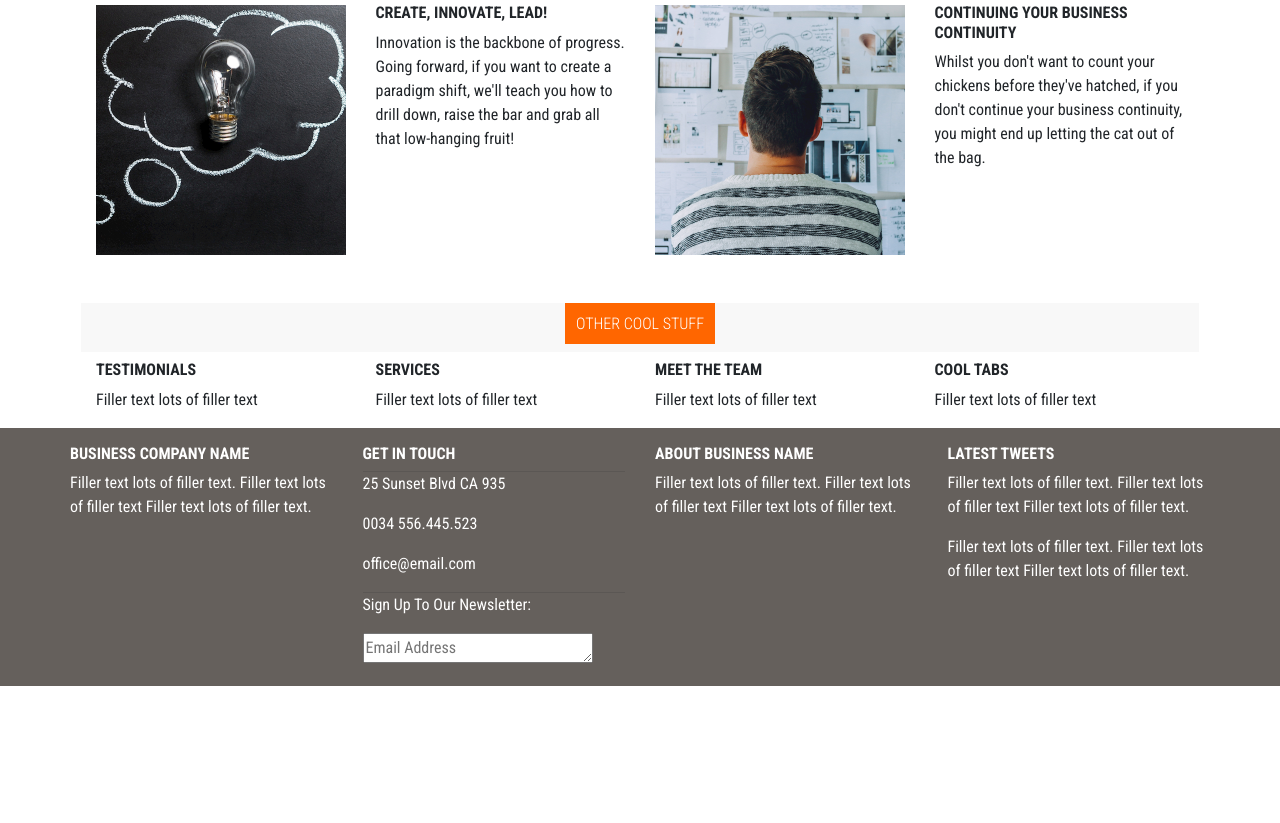
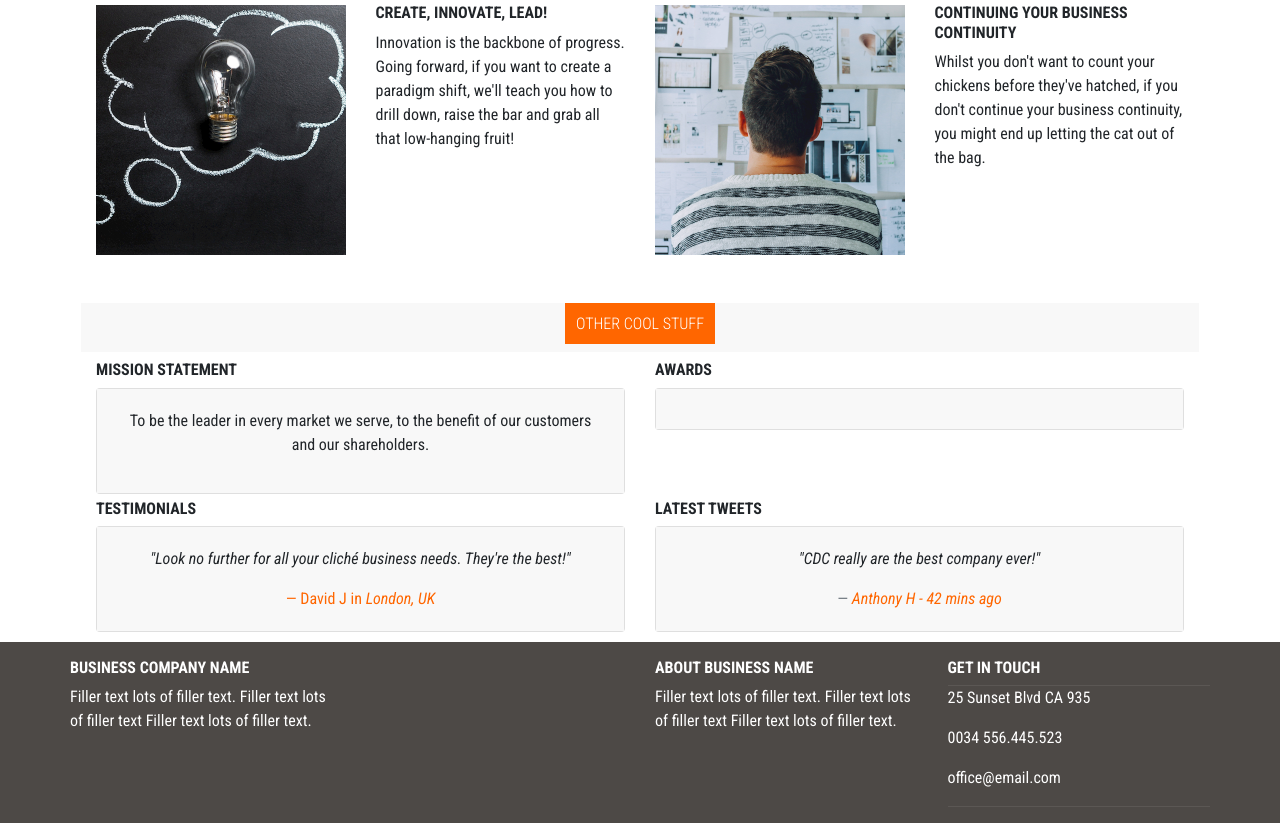
Before and after one commit to joseph-johnson27001/Business-Landing-Page, a plain HTML site: page index.html in a window 1280 px wide. Shown: the part 1193-2016 px from the top of the page. Before the commit the page ends 1879 px from the top, so only its background shows below. Drawn offline with nearby package versions, Linux system fonts and the light colour scheme.

Commit message:
Fourth Section Row and Social Media container
- Added color for social-media-name
- Edited background-color and margin-top of #bottom-container
- Changed jumbotron height at smaller viewports

```diff
--- a/css/styles.css
+++ b/css/styles.css
@@ -131,10 +131,10 @@ JUMBOTRON
 }
 
 
-@media (max-width: 575px) {
+@media (max-width: 535px) {
 
   .jumbotron {
-    height: 400px;
+    height: 450px;
   }
 
   .jumbotron h1 {
@@ -145,7 +145,6 @@ JUMBOTRON
 
  .lead {
       font-size: 1.8rem;
-
   }
 
  .lead-2 {
@@ -204,13 +203,22 @@ THIRD ROW SECTION
 }
 
 /* ================================================================================
+FOURTH SECTION ROW
+================================================================================ */
+
+.social-media-name {
+  color: #FF6600;
+}
+
+/* ================================================================================
 SOCIAL MEDIA CONTAINER
 ================================================================================ */
 
-#social-media-container {
+#bottom-container {
   color: white;
-  background-color: #65605C;
+  background-color: #4D4946;
   padding: 1rem 2rem;
+  margin-top: 5px;
 }
 
 #address-container {
--- a/index.html
+++ b/index.html
@@ -184,22 +184,49 @@ FOURTH ROW SECTION (4 COLUMNS)
     </div>
 
     <div class="container">
-      <div class="row">
-        <div class="col-sm">
+      <div class="row" id="fourth-section-row">
+        <div class="col-sm-12 col-lg-6 col">
+          <h5>MISSION STATEMENT</h5>
+          <div class="card">
+            <div class="card-body">
+              <blockquote class="blockquote mb-0">
+                <p>To be the leader in every market we serve, to the benefit of our customers and our shareholders.</p>
+              </blockquote>
+
+            </div>
+          </div>
+        </div>
+        <div class="col-sm-12 col-lg-6  col">
+          <h5>AWARDS</h5>
+          <div class="card">
+            <div class="card-body">
+              <blockquote class="blockquote mb-0">
+
+              </blockquote>
+            </div>
+          </div>
+        </div>
+        <div class="col-sm-12 col-lg-6  col">
           <h5>TESTIMONIALS</h5>
-          <p>Filler text lots of filler text</p>
+          <div class="card">
+            <div class="card-body">
+              <blockquote class="blockquote mb-0">
+                <p><i>"Look no further for all your cliché business needs. They're the best!"</i></p>
+                <footer class="blockquote-footer social-media-name">David J in <cite title="Source Title">London, UK</cite></footer>
+              </blockquote>
+            </div>
+          </div>
         </div>
-        <div class="col-sm">
-          <h5>SERVICES</h5>
-          <p>Filler text lots of filler text</p>
-        </div>
-        <div class="col-sm">
-          <h5>MEET THE TEAM</h5>
-          <p>Filler text lots of filler text</p>
-        </div>
-        <div class="col-sm">
-          <h5>COOL TABS</h5>
-          <p>Filler text lots of filler text</p>
+        <div class="col-sm-12 col-lg-6  col">
+          <h5>LATEST TWEETS</h5>
+          <div class="card">
+            <div class="card-body">
+              <blockquote class="blockquote mb-0">
+                <p><i>"CDC really are the best company ever!"</i></p>
+                <footer class="blockquote-footer"><cite title="Source Title" class="social-media-name">Anthony H - 42 mins ago</cite></footer>
+              </blockquote>
+            </div>
+          </div>
         </div>
       </div>
     </div>
@@ -208,11 +235,17 @@ FOURTH ROW SECTION (4 COLUMNS)
 BOTTOM DARK SECTION (4 COLUMNS)
 ================================================================================ -->
 
-  <div id="social-media-container">
+  <div id="bottom-container">
     <div class="container">
       <div class="row">
         <div class="col-sm">
           <h5>BUSINESS COMPANY NAME</h5>
+          <p>Filler text lots of filler text. Filler text lots of filler text Filler text lots of filler text.</p>
+        </div>
+        <div class="col-sm">
+        </div>
+        <div class="col-sm">
+          <h5>ABOUT BUSINESS NAME</h5>
           <p>Filler text lots of filler text. Filler text lots of filler text Filler text lots of filler text.</p>
         </div>
         <div class="col-sm">
@@ -222,18 +255,7 @@ BOTTOM DARK SECTION (4 COLUMNS)
             <p>0034 556.445.523</p>
             <p>office@email.com</p>
           </div>
-          <p>Sign Up To Our Newsletter:</p>
-          <textarea name="name" rows="1" cols="28" placeholder="Email Address"></textarea>
-        </div>
-        <div class="col-sm">
-          <h5>ABOUT BUSINESS NAME</h5>
-          <p>Filler text lots of filler text. Filler text lots of filler text Filler text lots of filler text.</p>
-        </div>
-        <div class="col-sm">
-          <h5>LATEST TWEETS</h5>
-          <p>Filler text lots of filler text. Filler text lots of filler text Filler text lots of filler text.</p>
-          <p>Filler text lots of filler text. Filler text lots of filler text Filler text lots of filler text.</p>
-        </div>
+      </div>
       </div>
     </div>
   </div>
```
